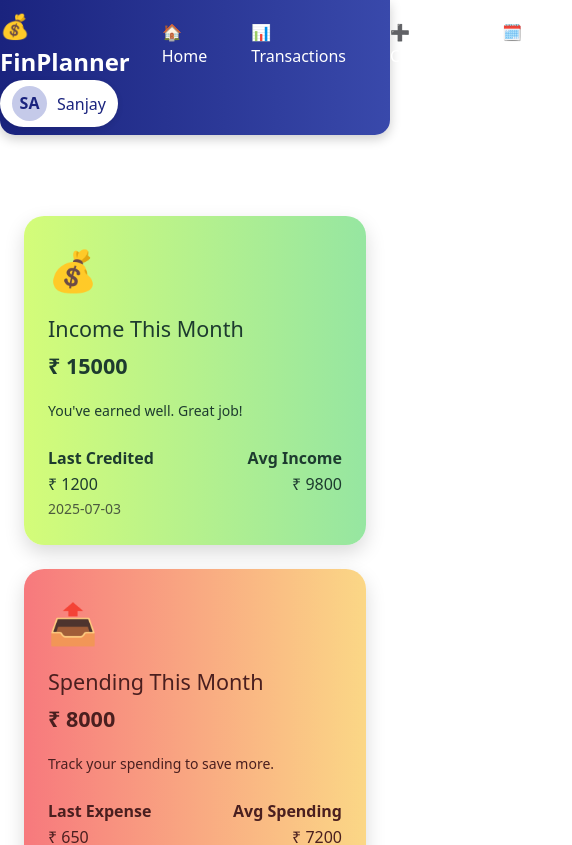
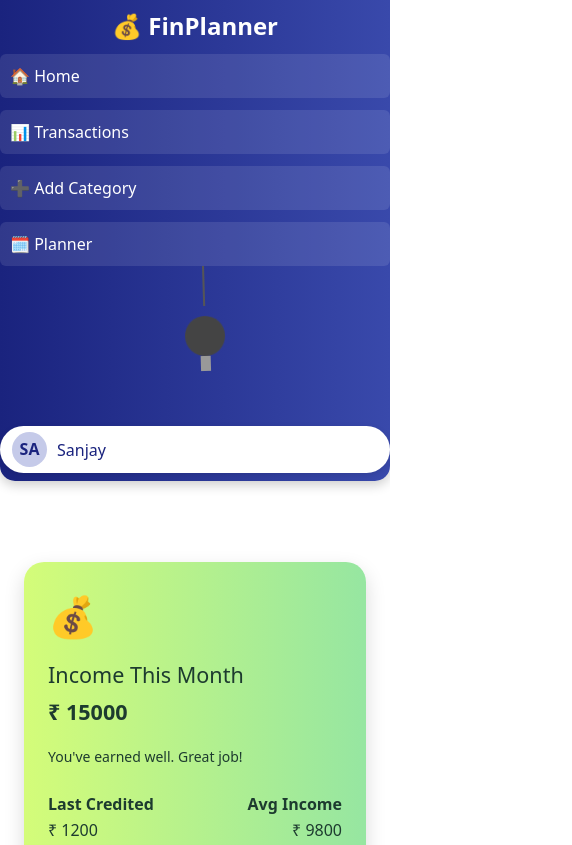
Before and after one commit to SanjayS-007/MERN-PROJECT-1, a React (Vite) app: page / in a window 390 px wide. Shown: the top 845 px of the page, 572 px wide, since content can reach past the window. Built offline with nearby package versions, Linux system fonts and the light colour scheme.

Commit message:
simple bulb mode

```diff
--- /dev/null
+++ b/src/pages/BulbToggle.css
@@ -0,0 +1,37 @@
+.svg-bulb-container {
+  cursor: pointer;
+  width: 60px;
+  height: 150px;
+  margin-left: 15px;
+}
+
+.bulb-svg {
+  transform-origin: top center;
+  animation: swing 2s infinite ease-in-out;
+  transition: filter 0.4s ease;
+}
+
+.bulb-on .bulb-body circle {
+  fill: #ffe600;
+  filter: drop-shadow(0 0 10px #ffd700);
+}
+
+.bulb-off .bulb-body circle {
+  fill: #444;
+  filter: none;
+}
+
+@keyframes swing {
+  0%, 100% { transform: rotate(-5deg); }
+  50% { transform: rotate(5deg); }
+}
+
+/* Optional dark mode support */
+body.dark-mode {
+  background-color: #121212;
+  color: #eee;
+}
+
+body.dark-mode .navbar {
+  background-color: #1a1a2e;
+}
--- /dev/null
+++ b/src/pages/BulbToggle.jsx
@@ -0,0 +1,52 @@
+import React, { useState, useEffect } from 'react';
+import './BulbToggle.css';
+
+const BulbToggle = () => {
+  const [isOn, setIsOn] = useState(false);
+
+  useEffect(() => {
+    document.body.classList.toggle('dark-mode', isOn);
+  }, [isOn]);
+
+  return (
+    <div className="svg-bulb-container" onClick={() => setIsOn(prev => !prev)}>
+      <svg
+        className={`bulb-svg ${isOn ? 'bulb-on' : 'bulb-off'}`}
+        width="60"
+        height="150"
+        viewBox="0 0 60 150"
+        fill="none"
+        xmlns="http://www.w3.org/2000/svg"
+      >
+        {/* Rope */}
+        <line x1="30" y1="0" x2="30" y2="40" stroke="#555" strokeWidth="2" />
+
+        {/* Bulb */}
+        <g className="bulb-body">
+          <circle cx="30" cy="70" r="20" fill={isOn ? "#FFD700" : "#444"} />
+          <rect x="25" y="90" width="10" height="15" fill="#999" />
+        </g>
+
+        {/* Glow (optional) */}
+        {isOn && (
+          <circle
+            cx="30"
+            cy="70"
+            r="30"
+            fill="url(#glow)"
+            opacity="0.5"
+          />
+        )}
+
+        <defs>
+          <radialGradient id="glow">
+            <stop offset="0%" stopColor="#ffff99" />
+            <stop offset="100%" stopColor="transparent" />
+          </radialGradient>
+        </defs>
+      </svg>
+    </div>
+  );
+};
+
+export default BulbToggle;
--- a/src/pages/Navbar.css
+++ b/src/pages/Navbar.css
@@ -118,3 +118,69 @@
 .hamburger {
   display: none;
 }
+
+.dark-toggle {
+  margin-right: 20px;
+  background: none;
+  color: white;
+  font-size: 20px;
+  border: none;
+  cursor: pointer;
+}
+
+/* Dark mode */
+body.dark-mode {
+  background-color: #121212;
+  color: #e0e0e0;
+}
+body.dark-mode .navbar {
+  background: #1e1e2f;
+}
+body.dark-mode .nav-links a {
+  color: #e0e0e0;
+}
+body.dark-mode .user-dropdown {
+  background: #2c2c3a;
+  color: #e0e0e0;
+}
+body.dark-mode .user-dropdown a:hover,
+body.dark-mode .user-dropdown button:hover {
+  background: #444;
+  color: white;
+}
+@media (max-width: 768px) {
+  .navbar {
+    flex-direction: column;
+    align-items: flex-start;
+    padding: 10px 20px;
+  }
+
+  .nav-left, .nav-right {
+    width: 100%;
+    display: flex;
+    flex-direction: column;
+    gap: 10px;
+  }
+
+  .nav-links {
+    flex-direction: column;
+    gap: 12px;
+    width: 100%;
+  }
+
+  .nav-links a {
+    width: 100%;
+    padding: 10px;
+    background: rgba(255, 255, 255, 0.1);
+    border-radius: 6px;
+  }
+
+  .user-info {
+    width: 100%;
+    justify-content: flex-start;
+  }
+
+  .dark-toggle {
+    align-self: flex-end;
+  }
+}
--- a/src/pages/Navbar.jsx
+++ b/src/pages/Navbar.jsx
@@ -1,6 +1,7 @@
 import React, { useState, useEffect, useRef } from 'react';
 import { Link } from 'react-router-dom';
 import './Navbar.css';
+import BulbToggle from './BulbToggle';
 
 const Navbar = ({ username = 'Sanjay' }) => {
   const [dropdownOpen, setDropdownOpen] = useState(false);
@@ -33,7 +34,9 @@ const Navbar = ({ username = 'Sanjay' }) => {
         </div>
       </div>
 
+
       <div className="nav-right" ref={dropdownRef}>
+        <BulbToggle />
         <div className="user-info" onClick={toggleDropdown}>
           <div className="user-avatar">SA</div>
           <span>{username}</span>
```
